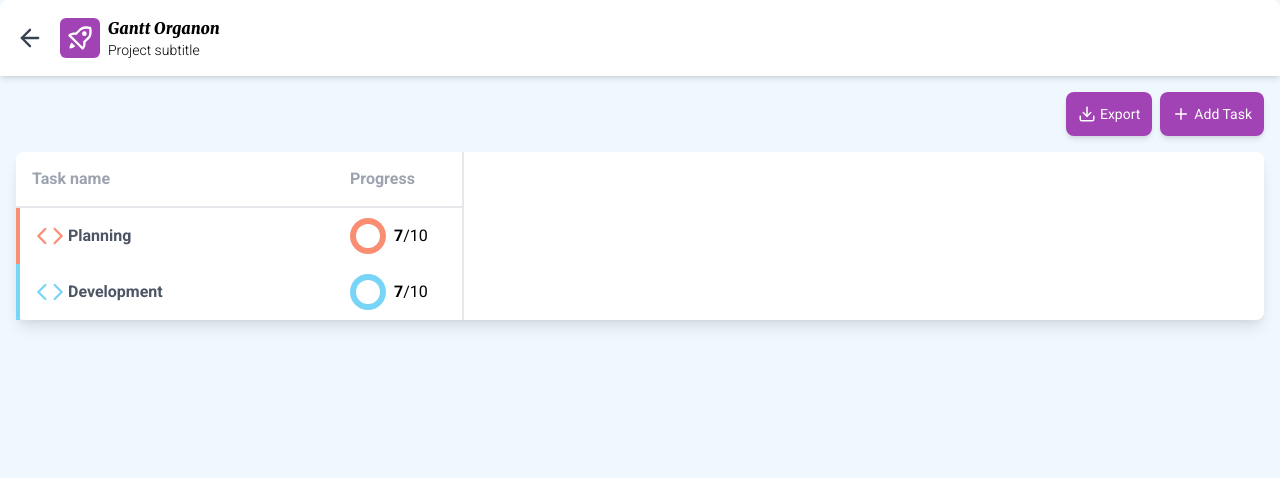
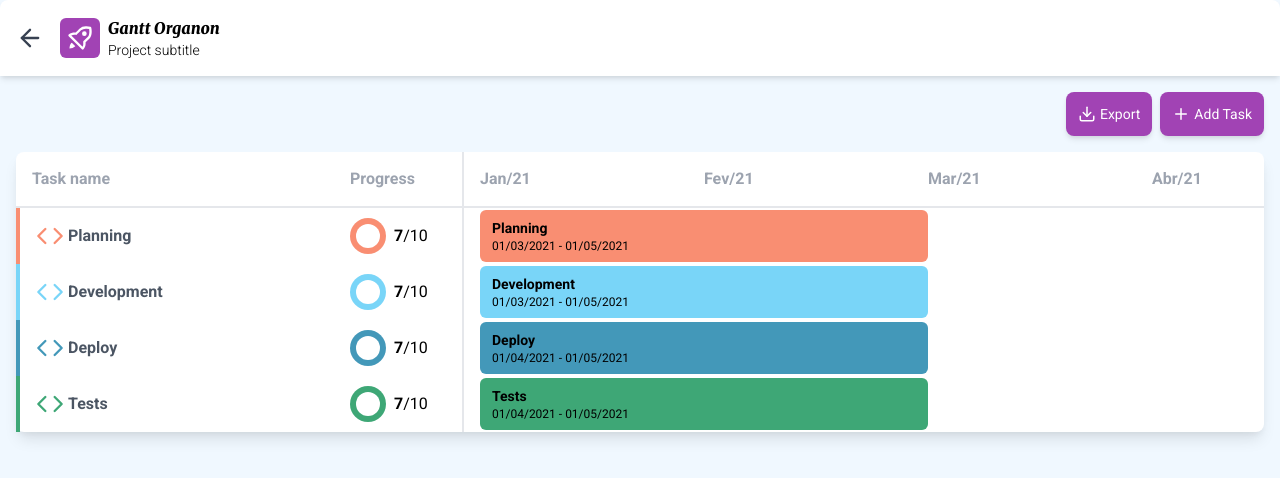
Before and after one commit to iamtheluiz/gantt-organon, a React (Create React App) app: page /project/1 in a window 1280 px wide. Shown: the top 478 px of the page. Built offline with nearby package versions, Linux system fonts and the light colour scheme.

Commit message:
feat: add timeline

```diff
--- a/src/pages/Project.tsx
+++ b/src/pages/Project.tsx
@@ -10,20 +10,39 @@ import '../styles/pages/Project.css';
 interface Task {
   name: string;
   color: string;
+  start: string;
+  end: string;
 }
 
 function Project() {
   const [tasks, setTasks] = useState<Task[]>([]);
+  const months = ['Jan/21', 'Fev/21', 'Mar/21', 'Abr/21', 'Mai/21'];
 
   useEffect(() => {
     setTasks([
       {
         name: 'Planning',
         color: '#f98e72',
+        start: '01/03/2021',
+        end: '01/05/2021',
       },
       {
         name: 'Development',
         color: '#79d5f8',
+        start: '01/03/2021',
+        end: '01/05/2021',
+      },
+      {
+        name: 'Deploy',
+        color: '#4398b9',
+        start: '01/04/2021',
+        end: '01/05/2021',
+      },
+      {
+        name: 'Tests',
+        color: '#3ea776',
+        start: '01/04/2021',
+        end: '01/05/2021',
       },
     ]);
   }, []);
@@ -57,6 +76,7 @@ function Project() {
             </button>
           </div>
         </header>
+
         <div className="flex flex-row mt-4 rounded-lg bg-white shadow-lg">
           <aside className="taskList max-w-md w-full border-r-2 border-gray-200">
             <div className="flex items-center text-left w-full h-14 px-4 border-b-2 border-gray-200">
@@ -65,6 +85,7 @@ function Project() {
             </div>
             {tasks.map((task) => (
               <div
+                key={task.name}
                 className="flex flex-row items-center text-left w-full h-14 px-4 border-l-4"
                 style={{ borderColor: task.color }}
               >
@@ -87,6 +108,39 @@ function Project() {
               </div>
             ))}
           </aside>
+
+          <div className="flex flex-col overflow-x-auto w-full">
+            <header className="flex flex-row w-max items-center h-14 px-4 border-b-2 border-gray-200">
+              {months.map((month) => (
+                <div
+                  key={month}
+                  className="flex flex-col"
+                  style={{ minWidth: '14rem' }}
+                >
+                  <div className="flex items-center text-left w-full">
+                    <strong className="flex-1 text-gray-400">{month}</strong>
+                  </div>
+                </div>
+              ))}
+            </header>
+            <div className="flex-1 px-4">
+              {tasks.map((task) => (
+                <div
+                  key={task.name}
+                  className="flex flex-row items-center text-lef h-14"
+                  style={{ width: '28rem' }}
+                >
+                  <div
+                    className="w-full flex flex-col py-2 px-3 rounded-md"
+                    style={{ backgroundColor: task.color }}
+                  >
+                    <strong className="text-sm">{task.name}</strong>
+                    <span className="text-xs">{`${task.start} - ${task.end}`}</span>
+                  </div>
+                </div>
+              ))}
+            </div>
+          </div>
         </div>
       </main>
     </section>
```
